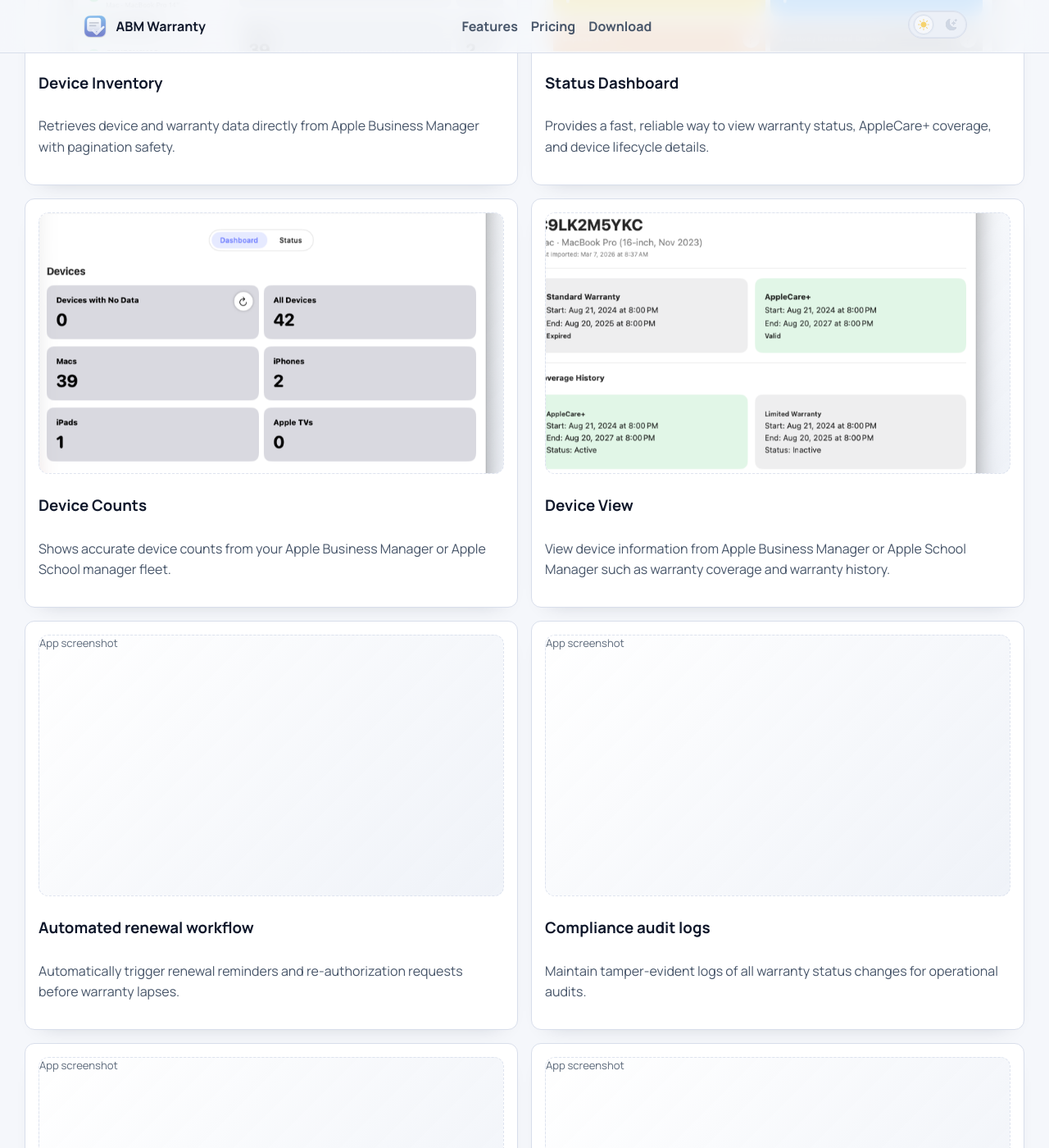
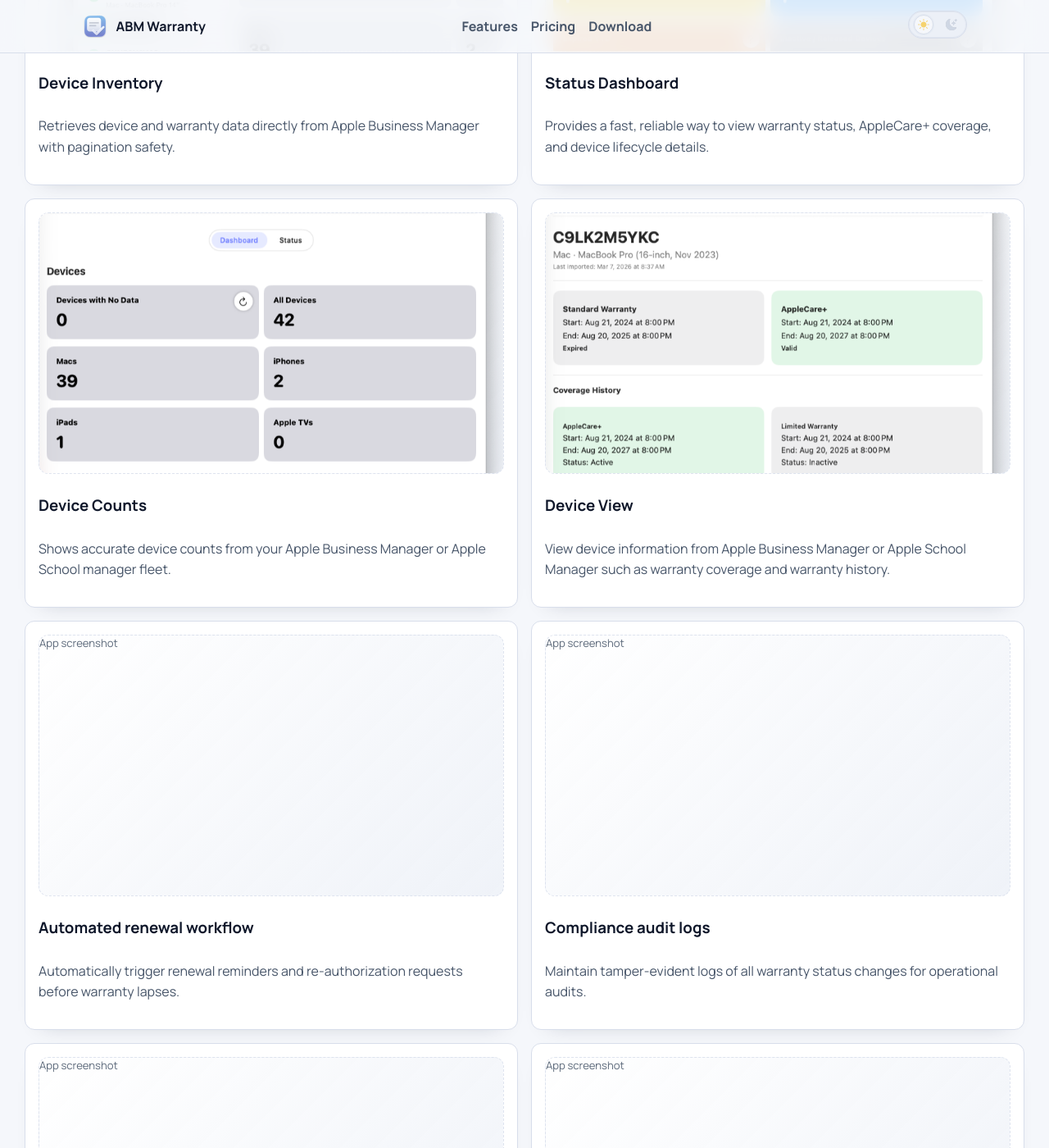
Before and after one commit to jonbrown21/abmwarranty, a Jekyll site: the page built from index.md, in a window 1280 px wide and 1400 px high, scrolled down 1142 px. Shown: the whole window at 82% size. Built offline with Jekyll 4.4.1, drawn with Linux system fonts in a browser that asks for light colours.

Commit message:
style: nudge feature 4 image right 20px and down 15px

```diff
--- a/assets/css/main.css
+++ b/assets/css/main.css
@@ -549,7 +549,7 @@ html[data-theme='dark'] .theme-icon-light { color: #9ca9c0; opacity: 0.35; }
   object-position: center right;
   transform: scale(1.45);
   transform-origin: center right;
-  translate: 0 0;
+  translate: 20px 15px;
 }
 
 .feature-card:hover #feature-card-1-image,
```
